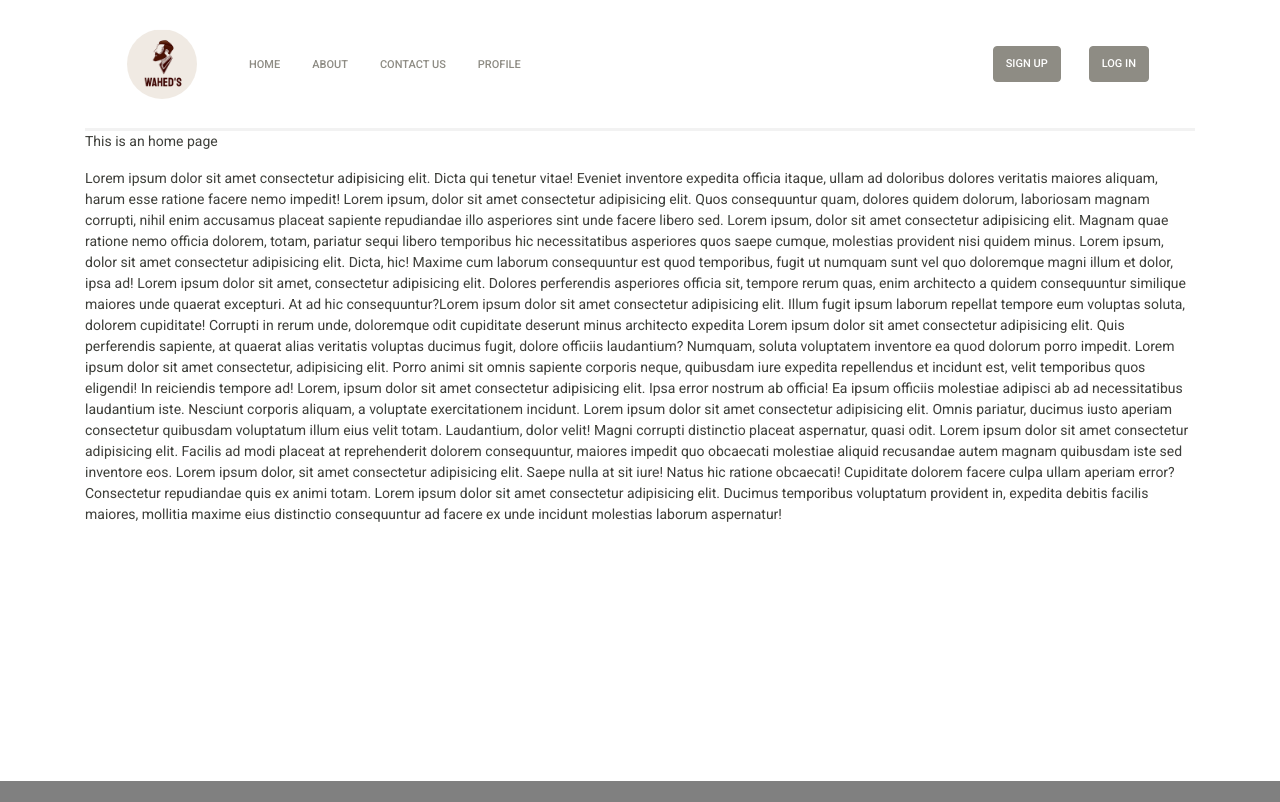
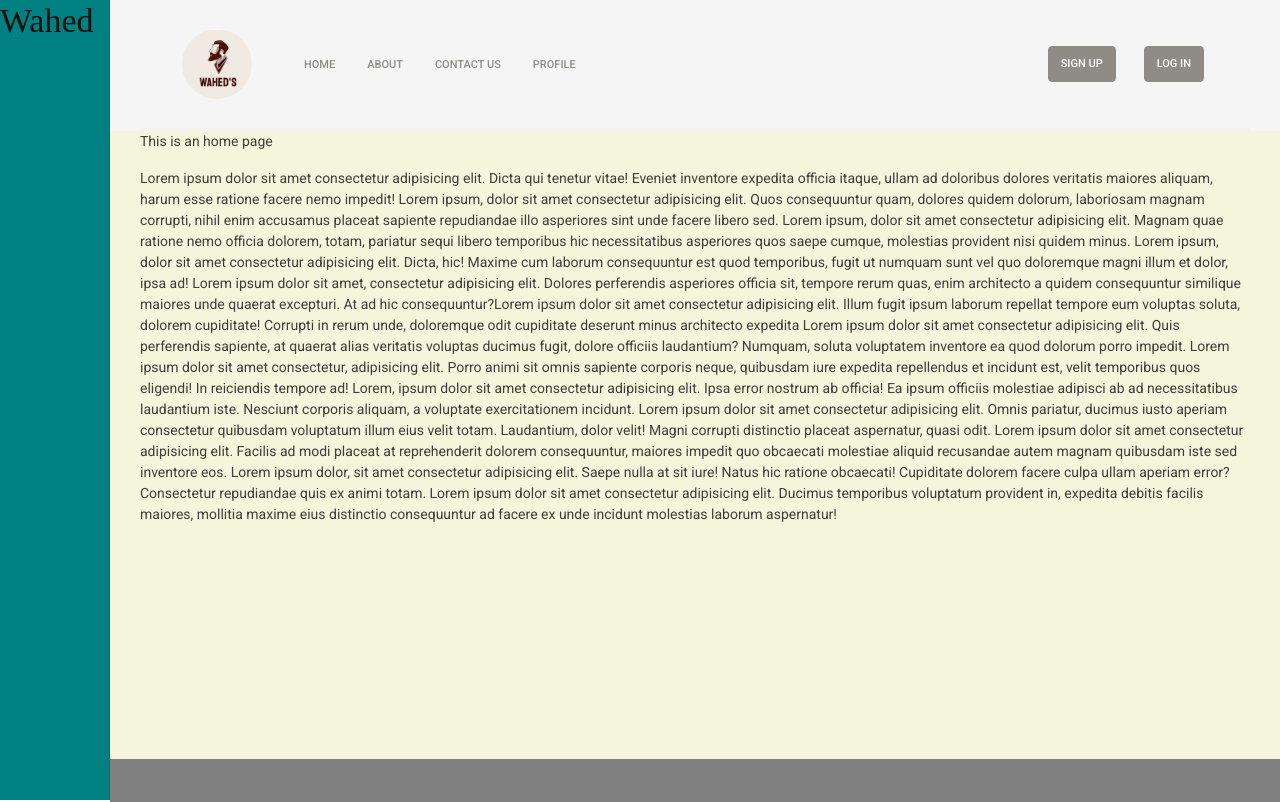
Before and after one commit to Wahed08/Site, a React (Create React App) app in the folder frontend/: page / in a window 1280 px wide. Shown: the top 802 px of the page. Built offline with nearby package versions, Linux system fonts and the light colour scheme.

Commit message:
kind a material/ui

```diff
--- a/frontend/package.json
+++ b/frontend/package.json
@@ -3,6 +3,8 @@
   "version": "0.1.0",
   "private": true,
   "dependencies": {
+    "@material-ui/core": "^4.11.3",
+    "@material-ui/icons": "^4.11.2",
     "@testing-library/jest-dom": "^5.11.10",
     "@testing-library/react": "^11.2.5",
     "@testing-library/user-event": "^12.8.3",
--- a/frontend/src/App.js
+++ b/frontend/src/App.js
@@ -7,14 +7,28 @@ import {
 } from "react-router-dom";
 import Login from "./components/logIn";
 import Signup from "./components/signUp";
-import Home from './components/Home';
-import NavBar from './components/NavBar/NavBar';
-import Footer from './components/footer/footer';
+import Home from "./components/Home";
+import NavBar from "./components/NavBar/NavBar";
+import Footer from "./components/footer/footer";
+import Layout from "./components/Layout/Layout";
+import { createMuiTheme, ThemeProvider } from "@material-ui/core";
+
+const theme = createMuiTheme({
+  typography: {
+    fontFamily: 'Quicksand',
+    fontWeightLight: 400,
+    fontWeightRegular: 500,
+    fontWeightMedium: 600,
+    fontWeightBold: 700,
+  }
+});
 
 function App() {
   return (
+    <ThemeProvider theme={theme}>
       <Router>
-      <NavBar/>
+        <Layout>
+          <NavBar />
           <Switch>
             <Route exact path="/">
               <Home />
@@ -30,8 +44,10 @@ function App() {
 
             <Redirect to="/" />
           </Switch>
-      <Footer/>
+          <Footer />
+        </Layout>
       </Router>
+    </ThemeProvider>
   );
 }
 
--- /dev/null
+++ b/frontend/src/components/Layout/Layout.js
@@ -0,0 +1,50 @@
+import React from "react";
+import { makeStyles } from "@material-ui/core";
+import Drawer from "@material-ui/core/Drawer";
+import Typography from "@material-ui/core/Typography";
+
+const drawerWidth = 110;
+
+const useStyles = makeStyles({
+  page: {
+    background: 'beige',
+    width: "100%",
+  },
+  drawer: {
+    width: drawerWidth,
+
+  },
+  drawerPaper: {
+    width: drawerWidth,
+    backgroundColor: 'teal'
+  },
+  root: {
+    display: "flex"
+  },
+});
+
+const Layout = ({ children }) => {
+  const classes = useStyles();
+
+  return (
+
+      <div className={classes.root}>
+        {/* side drawer */}
+        <Drawer
+          className={classes.drawer}
+          variant="permanent"
+          anchor="left"
+          classes={{ paper: classes.drawerPaper }}
+        >
+          <div className={classes.root}>
+            <Typography variant="h4">Wahed</Typography>
+          </div>
+        </Drawer>
+
+        <div className={classes.page}>{children}</div>
+      </div>
+
+  );
+};
+
+export default Layout;
--- a/frontend/src/components/NavBar/NavBar.css
+++ b/frontend/src/components/NavBar/NavBar.css
@@ -1,3 +1,7 @@
+.clr{
+    background-color: whitesmoke;
+}
+
 .navbar {
     padding: 20px;
     display: flex;
--- a/frontend/src/components/NavBar/NavBar.js
+++ b/frontend/src/components/NavBar/NavBar.js
@@ -5,13 +5,14 @@ import image from "../../img/wahed.png";
 
 const NavBar = () => {
   return (
+      <div className="clr">
     <div className="container">
       <nav className="navbar">
         <Link to="/">
           <img src={image} alt="wahed" />
         </Link>
         <div className="profile">
-        <Link to="/">
+          <Link to="/">
             <button className="btn btn-outline-secondary ">Home</button>
           </Link>
           <Link to="/">
@@ -34,6 +35,7 @@ const NavBar = () => {
         </div>
       </nav>
     </div>
+    </div>
   );
 };
 
```
Also changed, not shown: frontend/src/components/logIn.js (+8 -9 lines), 1 other file (tests, documents, lock files or other folders). Lines whose indentation alone changed are shown as unchanged.
